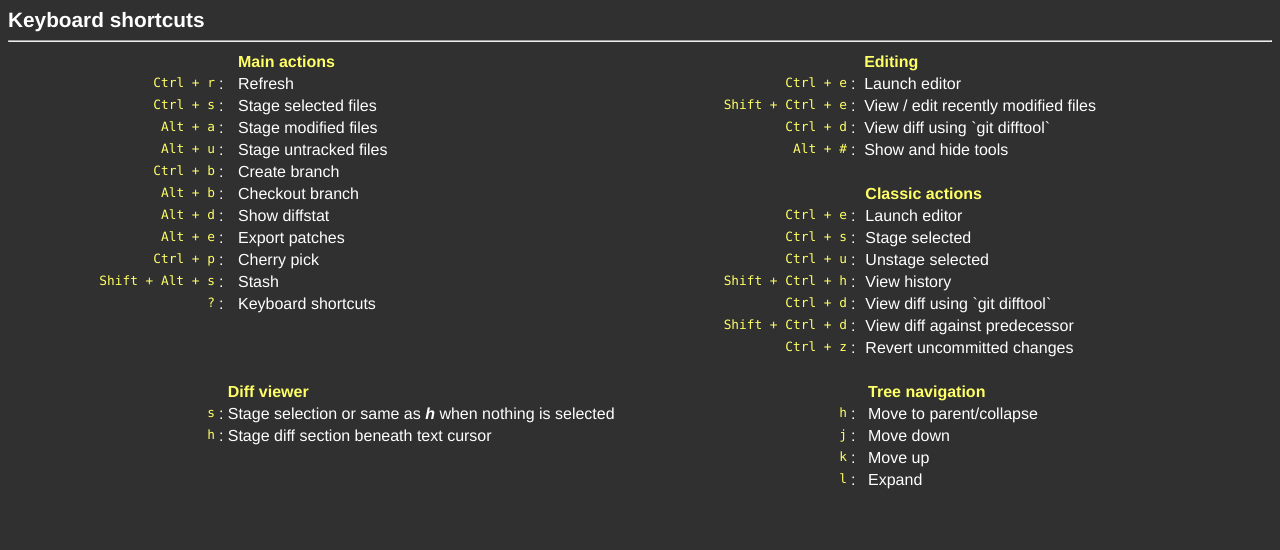
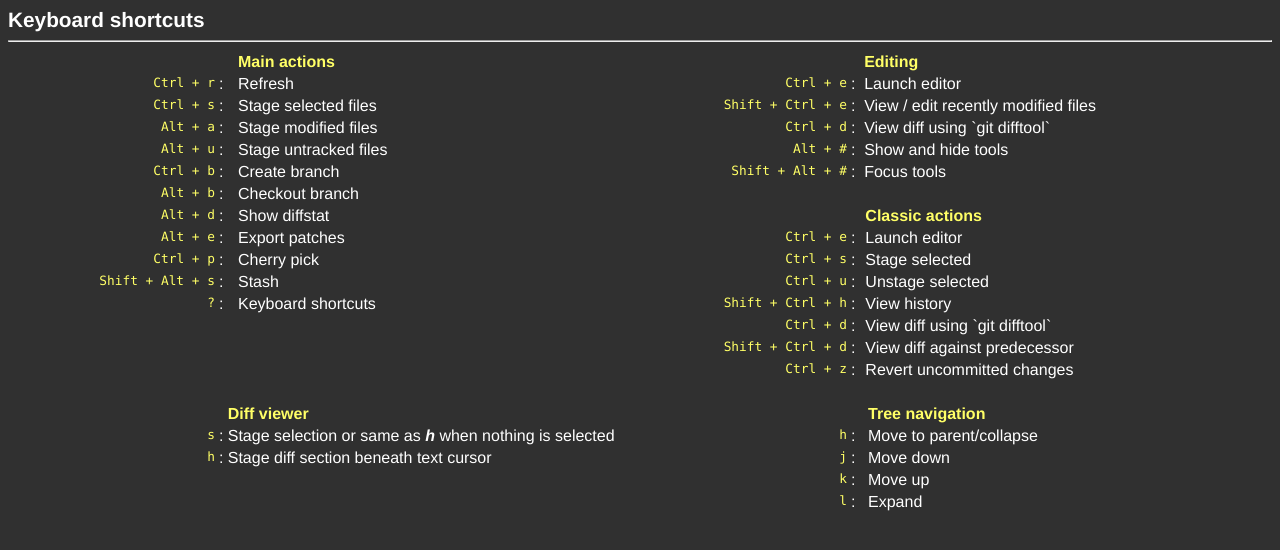
Before and after one commit to git-cola/git-cola.github.io, a Jekyll site: the page shortcuts.html, which Jekyll copies as it is, in a window 1280 px wide. Shown: the top 550 px of the page. Built offline with Jekyll 4.4.1, drawn with Linux system fonts in a browser that asks for light colours; Markdown is read by kramdown in place of the engine named in the settings.

Commit message:
Update shortcuts

```diff
--- a/shortcuts.html
+++ b/shortcuts.html
@@ -133,6 +133,11 @@ span.title {
     <td>:</td>
     <td>Show and hide tools</td>
 </tr>
+<tr>
+    <td class="shortcut">Shift + Alt + #</td>
+    <td>:</td>
+    <td>Focus tools</td>
+</tr>
 </table>
 
 <!-- Classic actions -->
```
